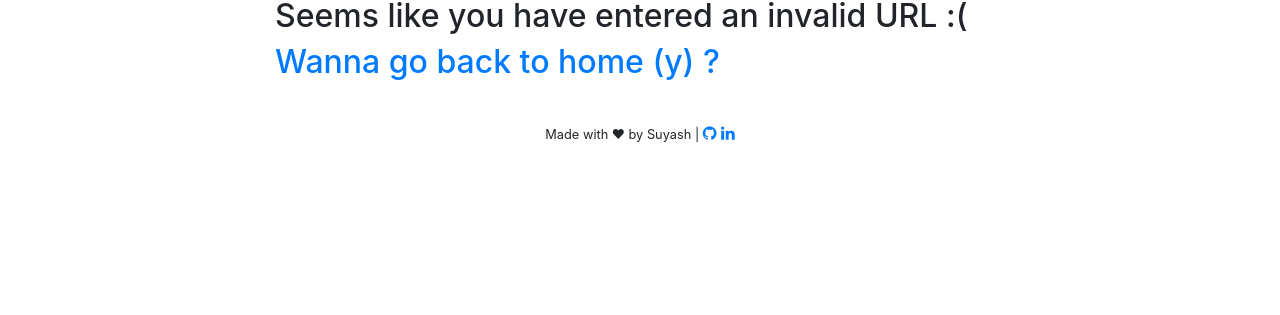
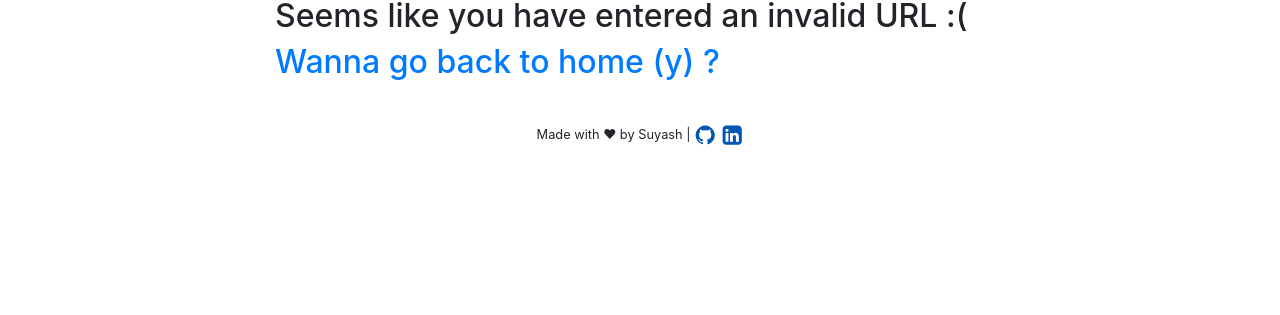
Before and after one commit to suyashsingh/suyashsingh.github.io, a Jekyll site: the page built from 404.md, in a window 1280 px wide. Shown: the part 379-694 px from the top of the page. Built offline with Jekyll 4.4.1, drawn with Linux system fonts in a browser that asks for light colours.

Commit message:
removed font awesome and popper.js made footer as include file. Added svg icons instead

```diff
--- /dev/null
+++ b/_includes/footer.html
@@ -0,0 +1,10 @@
+<!-- Page Footer -->
+<footer id="sticky-footer" class="py-4">
+<div class="container text-center">
+    <small>Made with &#x2764; by Suyash | </small>
+    <span>
+    <a href="{{ site.github }}" target="_blank"><svg class="svg-icon"><use xlink:href="#icon-github"></use></svg></span></a>
+    <a href="{{ site.linkedin }}" target="_blank"><svg class="svg-icon"><use xlink:href="#icon-linkedin"></use></svg></span></a>
+    </span>
+</div>
+</footer>
--- a/_includes/share.html
+++ b/_includes/share.html
@@ -2,9 +2,9 @@
 <div class="text-success" style="display: inline;">
     Share this post:
     <a href="https://twitter.com/intent/tweet?url={{site.url}}{{page.url}}&text={{ page.title | default:"" | uri_escape}}&via=cq_suyash" aria-label="link for tweeting this article on twitter" title="link for tweeting this post on twitter" onclick="window.open(this.href, 'mywin','left=20,top=20,width=500,height=500,toolbar=1,resizable=0'); return false;">
-        <img style="height: 20px; width: 20px;" src="/assets/icons/twitter.svg" alt="twitter logo">
+        <span><svg class="svg-icon"><use xlink:href="#icon-twitter"></use></svg></span>
     </a>
     <a href="https://www.linkedin.com/shareArticle?mini=true&url={{site.url}}{{page.url}}&title={{ page.title | default:"" | uri_escape}}&summary={{ page.post_intro | default:"" | uri_escape}}&source={{ site.url }}" aria-label="link for sharing this article on linkedin" title="link for sharing this post on linkedin" onclick="window.open(this.href, 'mywin','left=20,top=20,width=500,height=500,toolbar=1,resizable=0'); return false;">
-        <img style="height: 20px; width: 20px;" src="/assets/icons/linkedin.svg" alt="linkedin logo">
+        <span><svg class="svg-icon"><use xlink:href="#icon-linkedin"></use></svg></span>
     </a>
 </div>
--- /dev/null
+++ b/_includes/svg-icons-css.html
@@ -0,0 +1,9 @@
+/* CSS for SVG Icons */
+.svg-icon {
+    display: inline-block;
+    width: 1em;
+    height: 1em;
+    fill: currentColor;
+    font-size: 1.4em;
+    color: #0056B3;
+}
--- /dev/null
+++ b/_includes/svg-icons.html
@@ -0,0 +1,39 @@
+<!-- SVG Icon Definitions -->
+<svg style="display: none">
+<title>SVG Icons</title>
+<desc>Social Media and other icons used on this site.</desc>
+<defs>
+<symbol id="icon-clock" viewBox="0 0 1792 1792" xmlns="http://www.w3.org/2000/svg">
+<title>clock</title>
+<path d="M1024 544v448q0 14-9 23t-23 9h-320q-14 0-23-9t-9-23v-64q0-14 9-23t23-9h224v-352q0-14 9-23t23-9h64q14 0 23 9t9 23zm416 352q0-148-73-273t-198-198-273-73-273 73-198 198-73 273 73 273 198 198 273 73 273-73 198-198 73-273zm224 0q0 209-103 385.5t-279.5 279.5-385.5 103-385.5-103-279.5-279.5-103-385.5 103-385.5 279.5-279.5 385.5-103 385.5 103 279.5 279.5 103 385.5z"/>
+</symbol>
+<symbol id="icon-tag" viewBox="0 0 1792 1792" xmlns="http://www.w3.org/2000/svg">
+<title>tag</title>
+<path d="M576 448q0-53-37.5-90.5t-90.5-37.5-90.5 37.5-37.5 90.5 37.5 90.5 90.5 37.5 90.5-37.5 37.5-90.5zm1067 576q0 53-37 90l-491 492q-39 37-91 37-53 0-90-37l-715-716q-38-37-64.5-101t-26.5-117v-416q0-52 38-90t90-38h416q53 0 117 26.5t102 64.5l715 714q37 39 37 91z"/>
+</symbol>
+<symbol id="icon-calendar" viewBox="0 0 1792 1792" xmlns="http://www.w3.org/2000/svg">
+<title>calendar</title>
+<path d="M192 1664h288v-288h-288v288zm352 0h320v-288h-320v288zm-352-352h288v-320h-288v320zm352 0h320v-320h-320v320zm-352-384h288v-288h-288v288zm736 736h320v-288h-320v288zm-384-736h320v-288h-320v288zm768 736h288v-288h-288v288zm-384-352h320v-320h-320v320zm-352-864v-288q0-13-9.5-22.5t-22.5-9.5h-64q-13 0-22.5 9.5t-9.5 22.5v288q0 13 9.5 22.5t22.5 9.5h64q13 0 22.5-9.5t9.5-22.5zm736 864h288v-320h-288v320zm-384-384h320v-288h-320v288zm384 0h288v-288h-288v288zm32-480v-288q0-13-9.5-22.5t-22.5-9.5h-64q-13 0-22.5 9.5t-9.5 22.5v288q0 13 9.5 22.5t22.5 9.5h64q13 0 22.5-9.5t9.5-22.5zm384-64v1280q0 52-38 90t-90 38h-1408q-52 0-90-38t-38-90v-1280q0-52 38-90t90-38h128v-96q0-66 47-113t113-47h64q66 0 113 47t47 113v96h384v-96q0-66 47-113t113-47h64q66 0 113 47t47 113v96h128q52 0 90 38t38 90z"/>
+</symbol>
+<symbol id="icon-arrow-right" viewBox="0 0 1792 1792" xmlns="http://www.w3.org/2000/svg">
+<title>arrow right</title>
+<path d="M1413 896q0-27-18-45l-91-91-362-362q-18-18-45-18t-45 18l-91 91q-18 18-18 45t18 45l189 189h-502q-26 0-45 19t-19 45v128q0 26 19 45t45 19h502l-189 189q-19 19-19 45t19 45l91 91q18 18 45 18t45-18l362-362 91-91q18-18 18-45zm251 0q0 209-103 385.5t-279.5 279.5-385.5 103-385.5-103-279.5-279.5-103-385.5 103-385.5 279.5-279.5 385.5-103 385.5 103 279.5 279.5 103 385.5z"/>
+</symbol>
+<symbol id="icon-twitter" viewBox="0 0 1792 1792" xmlns="http://www.w3.org/2000/svg">
+<title>twitter</title>
+<path d="M1408 610q-56 25-121 34 68-40 93-117-65 38-134 51-61-66-153-66-87 0-148.5 61.5t-61.5 148.5q0 29 5 48-129-7-242-65t-192-155q-29 50-29 106 0 114 91 175-47-1-100-26v2q0 75 50 133.5t123 72.5q-29 8-51 8-13 0-39-4 21 63 74.5 104t121.5 42q-116 90-261 90-26 0-50-3 148 94 322 94 112 0 210-35.5t168-95 120.5-137 75-162 24.5-168.5q0-18-1-27 63-45 105-109zm256-194v960q0 119-84.5 203.5t-203.5 84.5h-960q-119 0-203.5-84.5t-84.5-203.5v-960q0-119 84.5-203.5t203.5-84.5h960q119 0 203.5 84.5t84.5 203.5z"/>
+</symbol>
+<symbol id="icon-linkedin" viewBox="0 0 1792 1792" xmlns="http://www.w3.org/2000/svg">
+<title>linkedin</title>
+<path d="M365 1414h231v-694h-231v694zm246-908q-1-52-36-86t-93-34-94.5 34-36.5 86q0 51 35.5 85.5t92.5 34.5h1q59 0 95-34.5t36-85.5zm585 908h231v-398q0-154-73-233t-193-79q-136 0-209 117h2v-101h-231q3 66 0 694h231v-388q0-38 7-56 15-35 45-59.5t74-24.5q116 0 116 157v371zm468-998v960q0 119-84.5 203.5t-203.5 84.5h-960q-119 0-203.5-84.5t-84.5-203.5v-960q0-119 84.5-203.5t203.5-84.5h960q119 0 203.5 84.5t84.5 203.5z"/>
+</symbol>
+<symbol id="icon-github" viewBox="0 0 1792 1792" xmlns="http://www.w3.org/2000/svg">
+<title>github</title>
+<path d="M896 128q209 0 385.5 103t279.5 279.5 103 385.5q0 251-146.5 451.5t-378.5 277.5q-27 5-40-7t-13-30q0-3 .5-76.5t.5-134.5q0-97-52-142 57-6 102.5-18t94-39 81-66.5 53-105 20.5-150.5q0-119-79-206 37-91-8-204-28-9-81 11t-92 44l-38 24q-93-26-192-26t-192 26q-16-11-42.5-27t-83.5-38.5-85-13.5q-45 113-8 204-79 87-79 206 0 85 20.5 150t52.5 105 80.5 67 94 39 102.5 18q-39 36-49 103-21 10-45 15t-57 5-65.5-21.5-55.5-62.5q-19-32-48.5-52t-49.5-24l-20-3q-21 0-29 4.5t-5 11.5 9 14 13 12l7 5q22 10 43.5 38t31.5 51l10 23q13 38 44 61.5t67 30 69.5 7 55.5-3.5l23-4q0 38 .5 88.5t.5 54.5q0 18-13 30t-40 7q-232-77-378.5-277.5t-146.5-451.5q0-209 103-385.5t279.5-279.5 385.5-103zm-477 1103q3-7-7-12-10-3-13 2-3 7 7 12 9 6 13-2zm31 34q7-5-2-16-10-9-16-3-7 5 2 16 10 10 16 3zm30 45q9-7 0-19-8-13-17-6-9 5 0 18t17 7zm42 42q8-8-4-19-12-12-20-3-9 8 4 19 12 12 20 3zm57 25q3-11-13-16-15-4-19 7t13 15q15 6 19-6zm63 5q0-13-17-11-16 0-16 11 0 13 17 11 16 0 16-11zm58-10q-2-11-18-9-16 3-14 15t18 8 14-14z"/>
+</symbol>
+<symbol id="icon-angle-double-up" viewBox="0 0 1792 1792" xmlns="http://www.w3.org/2000/svg">
+<title>angle-double-up</title>
+<path d="M1395 1312q0 13-10 23l-50 50q-10 10-23 10t-23-10l-393-393-393 393q-10 10-23 10t-23-10l-50-50q-10-10-10-23t10-23l466-466q10-10 23-10t23 10l466 466q10 10 10 23zm0-384q0 13-10 23l-50 50q-10 10-23 10t-23-10l-393-393-393 393q-10 10-23 10t-23-10l-50-50q-10-10-10-23t10-23l466-466q10-10 23-10t23 10l466 466q10 10 10 23z"/>
+</symbol>
+</defs>
+</svg>
--- a/_layouts/default.html
+++ b/_layouts/default.html
@@ -18,7 +18,6 @@
 <link rel="stylesheet" href="{{ "/assets/css/bootstrap.min.css" | relative_url }}">
 <link rel="stylesheet" href="{{ "/assets/css/scroll-to-top.css" | relative_url }}">
 
-<link rel="stylesheet" href="https://cdnjs.cloudflare.com/ajax/libs/font-awesome/4.7.0/css/font-awesome.min.css">
 <style>
   /* Sticky Footer Classes */
   html,
@@ -42,13 +41,15 @@
   .navbar {
     border-bottom:1px solid #FFF;
   }
+
+  {% include svg-icons-css.html %}
 </style>
 
 </head>
 
 <body>
   {% include gtm-body.html %}
-
+  {% include svg-icons.html %}
   <!-- Dynamically generated navigation Bar -->
   {% include navigation.html %}
   <!-- ./Dynamically generated navigation Bar -->
@@ -74,26 +75,14 @@
     </div>
   </div>
   <!-- ./Page Container -->
-
-  <!-- Page Footer -->
-  <footer id="sticky-footer" class="py-4">
-    <div class="container text-center">
-      <small>Made with &#x2764; by Suyash | </small>
-      <span>
-        <a href="{{ site.github }}" target="_blank" class="fa fa-github"></a>
-        <a href="{{ site.linkedin }}" target="_blank" class="fa fa-linkedin"></a>
-      </span>
-    </div>
-  </footer>
-  <!-- ./Page Footer -->
+  {% include footer.html %}
 
   <!-- Optional JavaScript -->
   <!-- Scroll to top link -->
-  <a id="back-to-top" href="#" class="btn btn-outline-primary btn-lg back-to-top" role="button"><i class="fa fa-chevron-up"></i></a>
+  <a id="back-to-top" href="#" class="btn btn-outline-primary btn-lg back-to-top" role="button"><svg class="svg-icon"><use xlink:href="#icon-angle-double-up"></use></svg></span></a>
   <!-- jQuery first, then Popper.js, then Bootstrap JS -->
   <script src="{{ "/assets/js/scroll-to-top.js" |  relative_url }}"></script>
   <script src="{{ "/assets/js/jquery-3.3.1.min.js" |  relative_url }}"></script>
-  <script src="{{ "/assets/js/popper.min.js" | relative_url }}"></script>
   <script src="{{ "/assets/js/bootstrap.min.js" | relative_url }}"></script>
 </body>
 </html>
```
Also changed, not shown: _layouts/blog_post.html (+7 -19 lines), _layouts/home.html (+7 -7 lines), _layouts/main_blog_page.html (+9 -20 lines).
